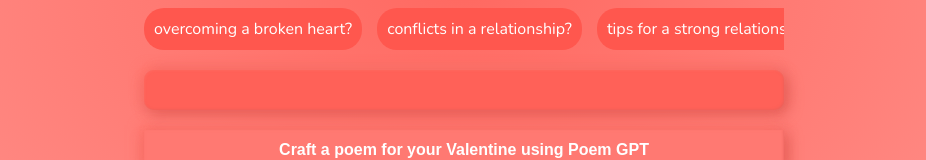
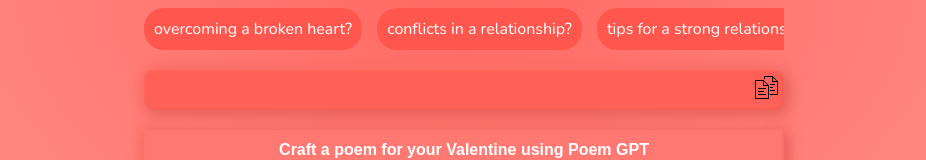
Before and after one commit to sheldor07/valentine-gpt, a React (Create React App) app: page /#/ in a window 1280 px wide. Shown: the part 411-571 px from the top of the page, without its empty margins (176-1102 px from the left). Built offline with nearby package versions, Linux system fonts and the light colour scheme.

Commit message:
added hash routing and clipboard button

```diff
--- a/src/pages/loveoracle.js
+++ b/src/pages/loveoracle.js
@@ -1,6 +1,7 @@
 import React, { useState } from "react";
 import '../styles/loveoracle.css'
 import {Link} from 'react-router-dom'
+import copyBtn from '../media/clipboard.png'
 export function LoveOracle() {
 
     function sleep(ms) {
@@ -86,6 +87,15 @@ export function LoveOracle() {
         }
 
     }
+    function copyDivToClipboard() {
+        var range = document.createRange();
+        range.selectNode(document.getElementById("ChatOutput"));
+        window.getSelection().removeAllRanges(); // clear current selection
+        window.getSelection().addRange(range); // to select text
+        document.execCommand("copy");
+        window.getSelection().removeAllRanges();// to deselect
+       }
+
     return(
         <div className="App">
             <div className="Header">
@@ -129,6 +139,7 @@ export function LoveOracle() {
                     </div>
                 </div>
                 <div className="ChatOutput">
+                <img id="copyBtn" alt="clipboard-img" src={copyBtn} onClick = {copyDivToClipboard}></img>
                     <div className="poemOutput">{response}</div>
                 </div>
                 <button className="btn btn-giftgpt">
--- a/src/styles/loveoracle.css
+++ b/src/styles/loveoracle.css
@@ -193,3 +193,13 @@ form {
     border-radius: 20px;
     cursor: pointer;
 }
+
+#copyBtn{
+    padding:5px;
+    height:25px;
+    width:25px;
+    float:right;
+}
+#copyBtn:hover{
+    cursor:pointer;
+}
```
